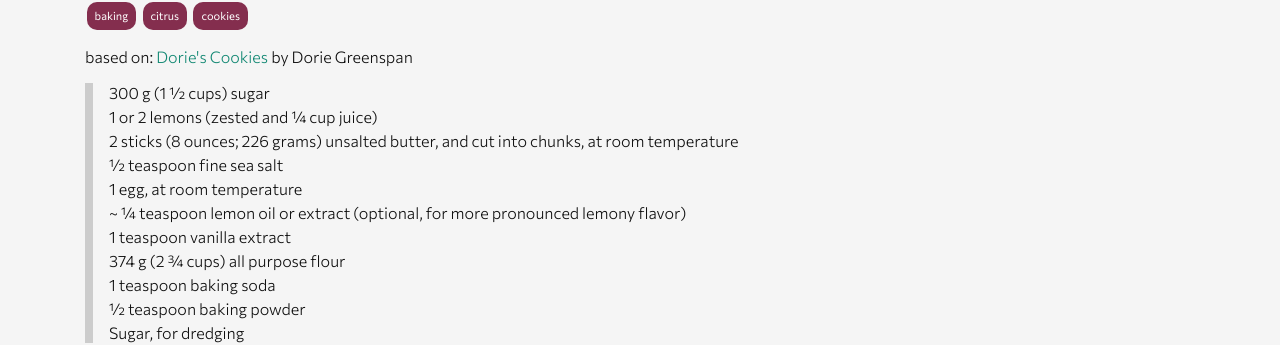
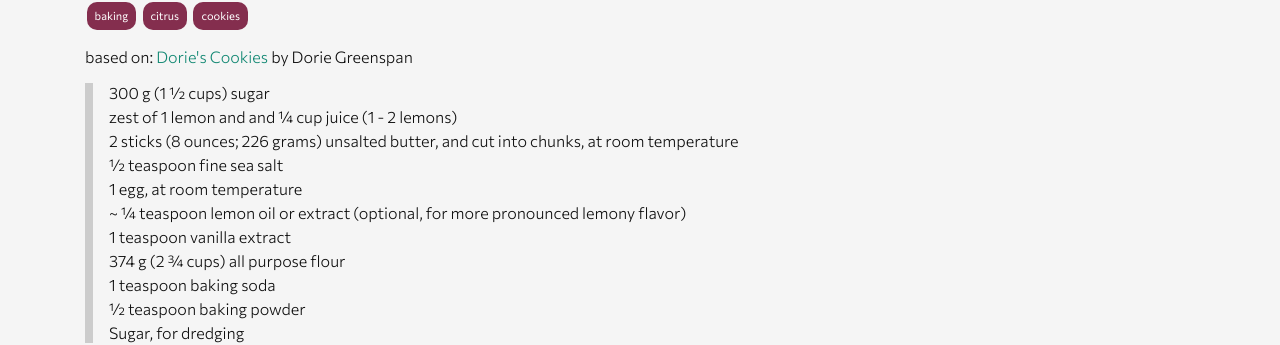
Before and after one commit to flaneuse/recipes, a Jekyll site: the page built from _posts/2020-12-12-dories-lemon-sugar-cookies.md, in a window 1280 px wide. Shown: the part 176-521 px from the top of the page. Built offline with Jekyll 4.4.1, drawn with Linux system fonts in a browser that asks for light colours; nearby versions of some CDN libraries.

Commit message:
clarify language

```diff
--- a/_posts/2020-12-12-dories-lemon-sugar-cookies.md
+++ b/_posts/2020-12-12-dories-lemon-sugar-cookies.md
@@ -26,7 +26,7 @@ suitableForDiet:
   - vegetarian
 recipeIngredient:
   - "300 g (1 &frac12; cups) sugar"
-  - "1 or 2 lemons (zested and &frac14; cup juice)"
+  - "zest of 1  lemon and and &frac14; cup juice (1 - 2 lemons)"
   - 2 sticks (8 ounces; 226 grams) unsalted butter, and cut into chunks, at room temperature
   - "&frac12; teaspoon fine sea salt"
   - 1 egg, at room temperature
```
Also changed, not shown: 2 other files.
